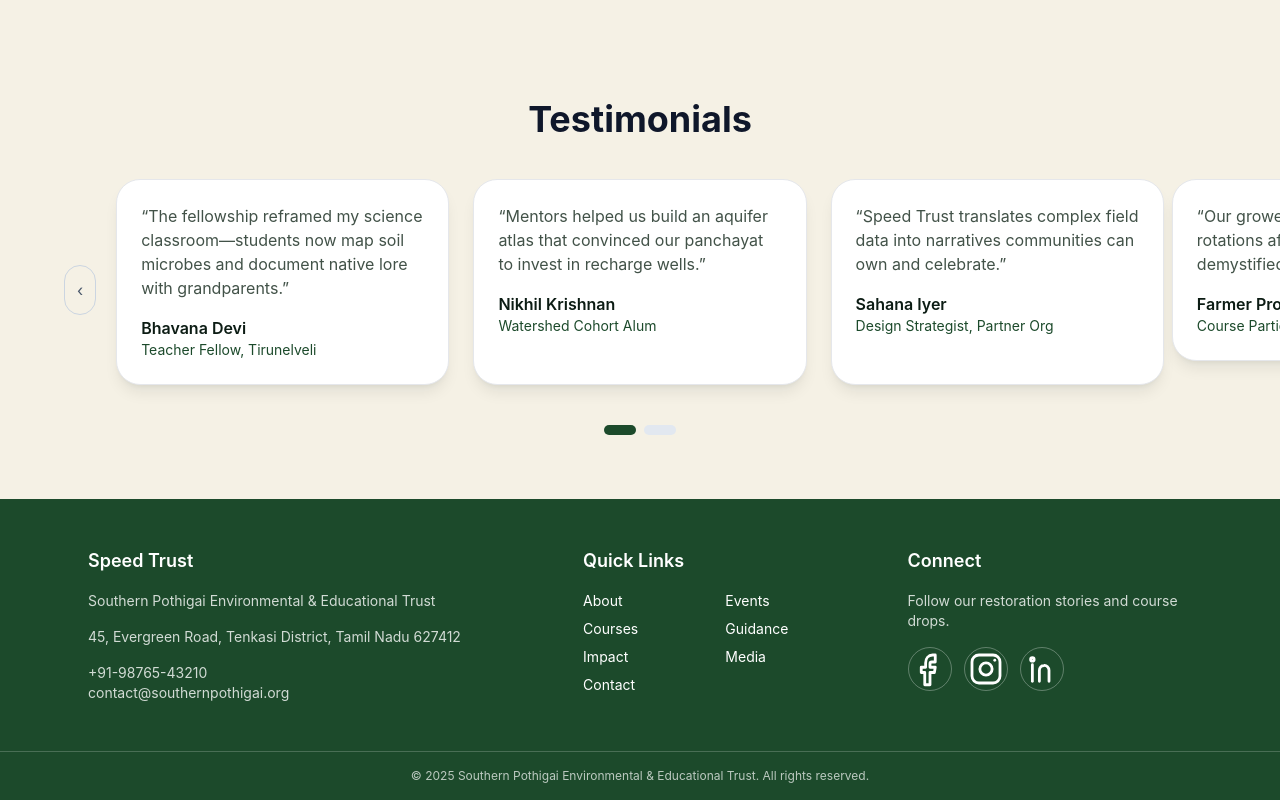
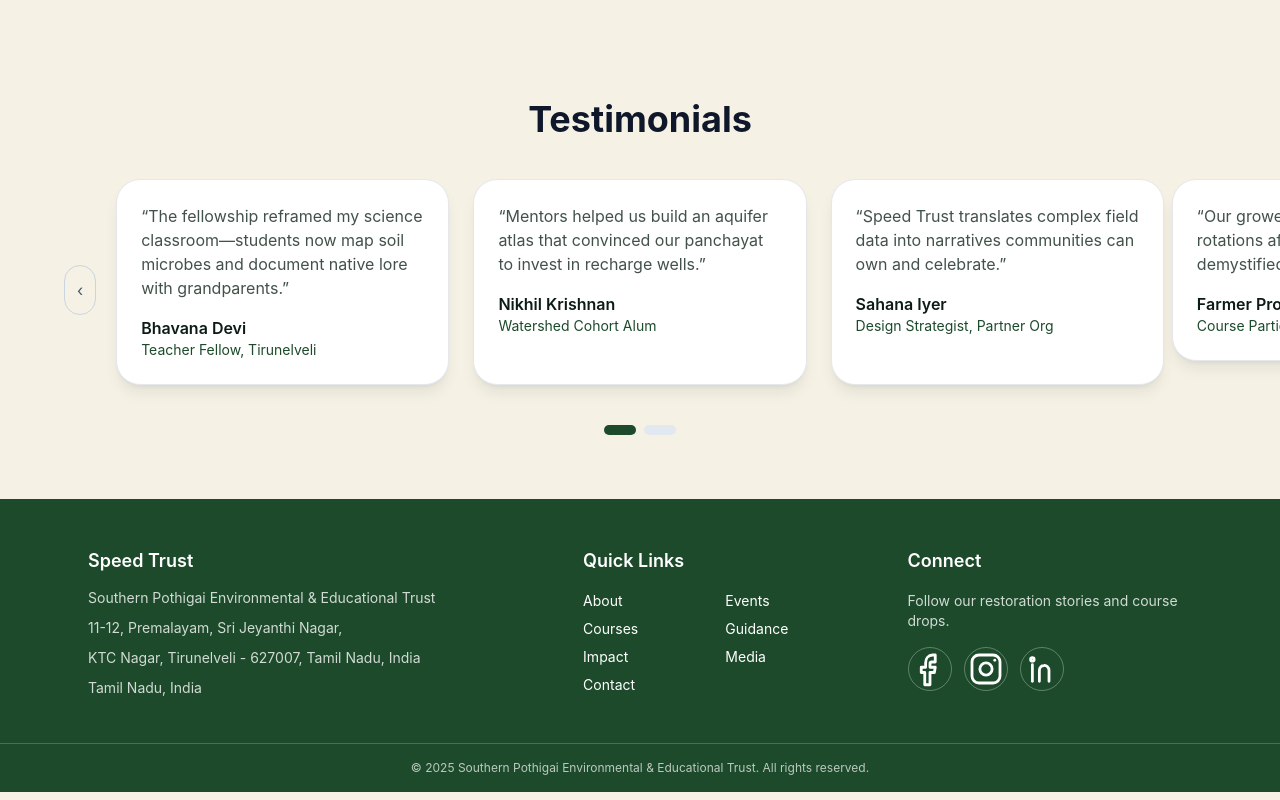
Before and after one commit to samvitlabs/speed_trust_website, a Next.js app in the folder frontend/: page / in a window 1280 px wide. Shown: the part 3798-4598 px from the top of the page. Built offline with nearby package versions, Linux system fonts and the light colour scheme.

Commit message:
Update footer contact details

```diff
--- a/frontend/components/Footer.js
+++ b/frontend/components/Footer.js
@@ -58,15 +58,21 @@ export default function Footer() {
       <div className="mx-auto grid max-w-6xl gap-x-10 gap-y-8 px-6 py-12 sm:grid-cols-2 lg:grid-cols-[1.6fr,1fr,1fr]">
         <section className="space-y-4">
           <p className="text-lg font-semibold">Speed Trust</p>
-          <p className="text-sm text-white/80">
+          <p className="text-sm text-white/80 leading-none">
             Southern Pothigai Environmental &amp; Educational Trust
           </p>
-          <p className="text-sm text-white/80">
-            45, Evergreen Road, Tenkasi District, Tamil Nadu 627412
+          <p className="text-sm text-white/80 leading-none">
+            11-12, Premalayam, Sri Jeyanthi Nagar,
           </p>
-          <p className="text-sm text-white/80">
+            <p className="text-sm text-white/80 leading-none">
+            KTC Nagar, Tirunelveli - 627007, Tamil Nadu, India
+          </p>
+            <p className="text-sm text-white/80 leading-none">
+            Tamil Nadu, India
+          </p>
+          {/* <p className="text-sm text-white/80">
             +91-98765-43210<br />contact@southernpothigai.org
-          </p>
+          </p> */}
         </section>
 
         <section className="space-y-4">
```
